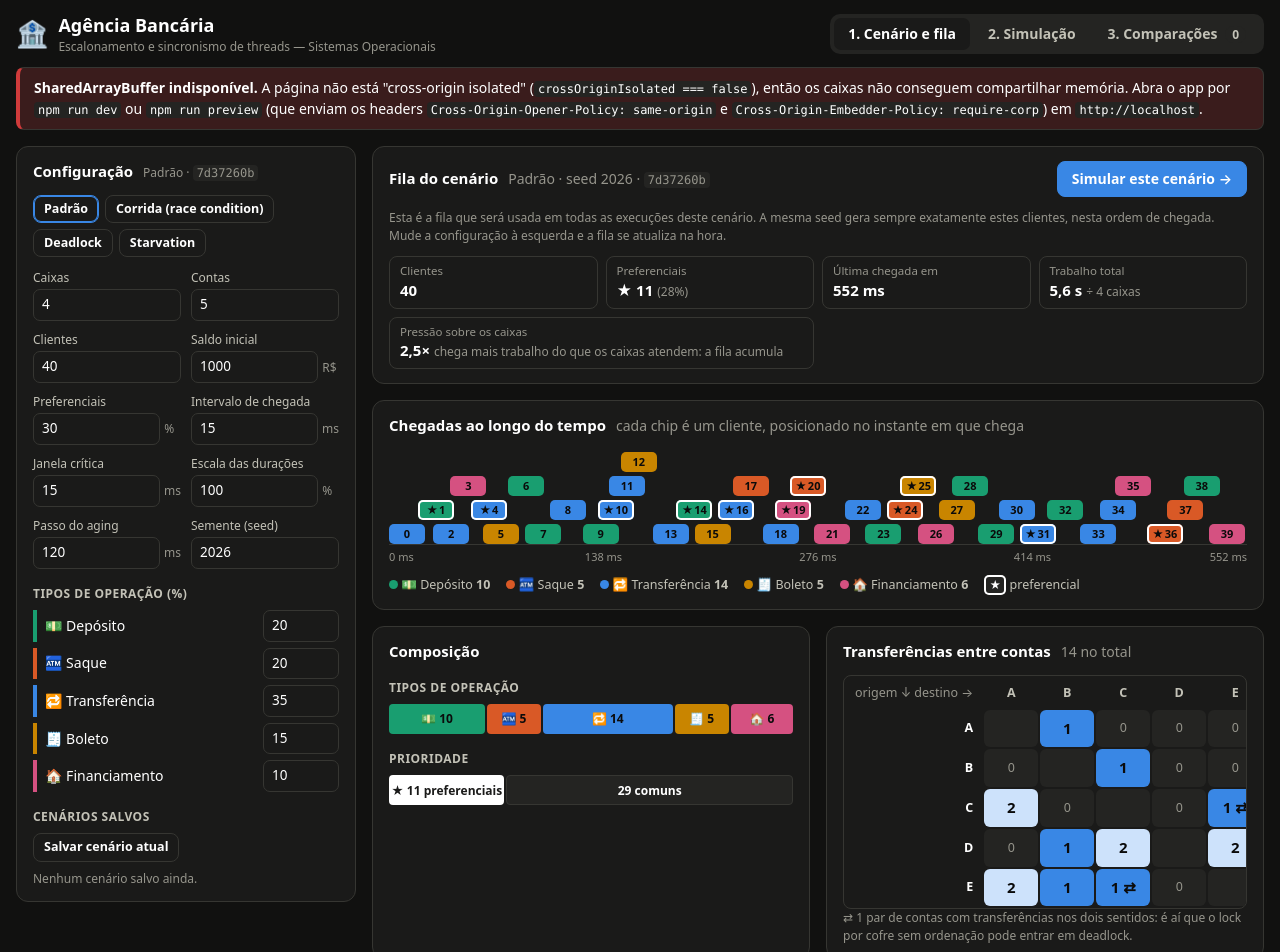
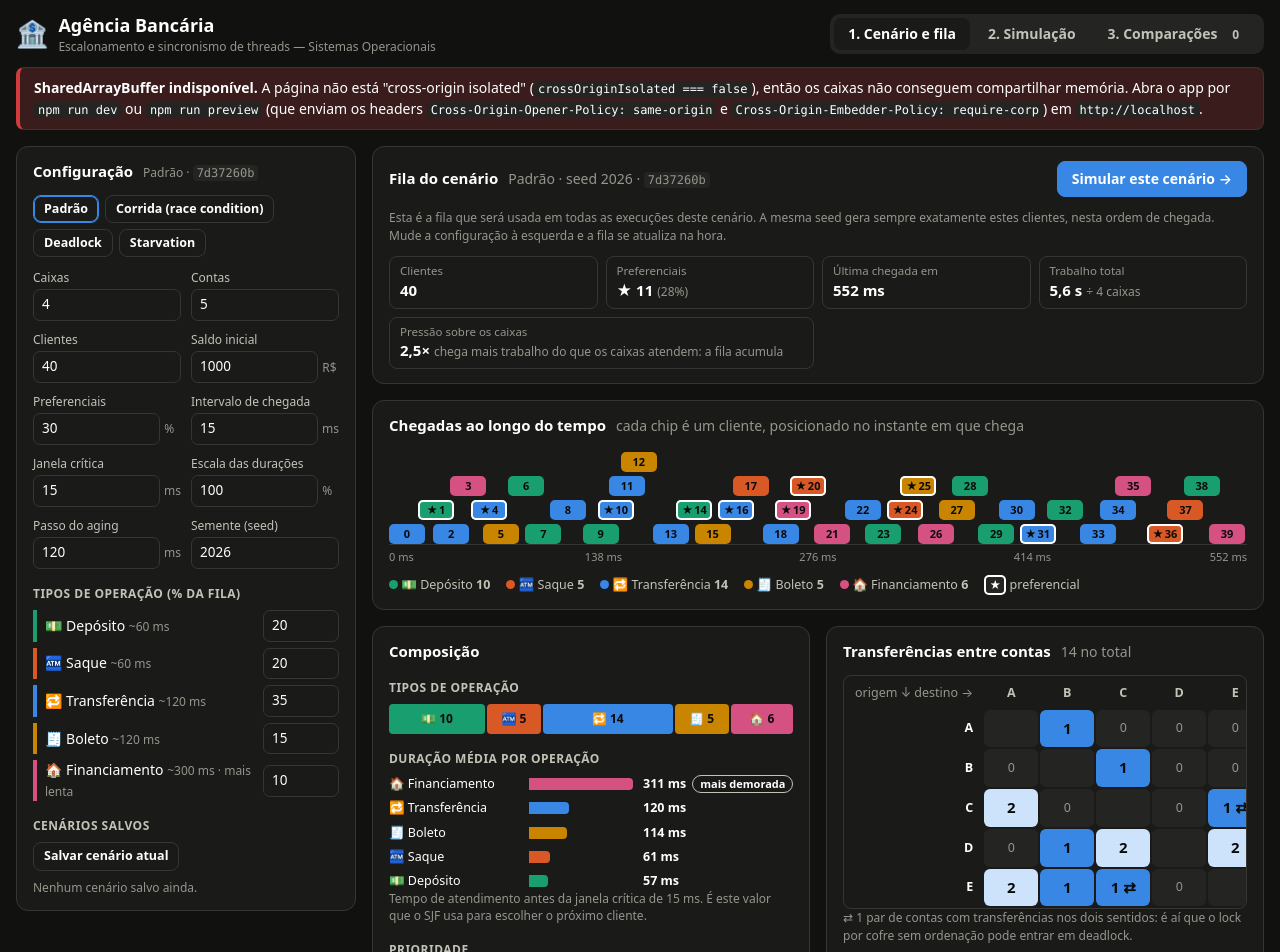
Before and after one commit to MatheusAndrade23/agencia-bancaria-c12, a React (Vite) app: page / in a window 1280 px wide. Shown: the top 952 px of the page. Built offline with nearby package versions, Linux system fonts and the light colour scheme.

Commit message:
Mostra a duração de cada operação e destaca a mais demorada

```diff
--- a/src/styles.css
+++ b/src/styles.css
@@ -268,3 +268,11 @@ th.num, td.num { text-align: right; }
 .transfer-matrix td { min-width: 54px; padding: 8px; }
 .transfer-matrix thead th:first-child { text-align: right; font-weight: 400; color: var(--text-muted); }
 .queue-table-full { max-height: 560px; }
+.duration-bars { display: flex; flex-direction: column; gap: 6px; }
+.duration-row { display: grid; grid-template-columns: 130px 1fr 150px; align-items: center; gap: 10px; font-size: 12.5px; }
+.duration-label { white-space: nowrap; }
+.duration-track { height: 12px; }
+.duration-fill { display: block; height: 100%; min-width: 3px; background: var(--op); border-radius: 0 4px 4px 0; }
+.duration-value { display: flex; align-items: center; gap: 6px; font-variant-numeric: tabular-nums; white-space: nowrap; }
+.tag { font-size: 11px; font-weight: 600; border: 1px solid var(--text-2); border-radius: 999px; padding: 0 7px; }
+.mix > span:first-child { min-width: 0; }
--- a/src/ui/ConfigPanel.tsx
+++ b/src/ui/ConfigPanel.tsx
@@ -1,6 +1,7 @@
 import { useMemo } from 'react'
 import { LIMITS, PRESETS, scenarioId } from '../sim/queue'
 import { OPS, type OpMix, type SavedScenario, type ScenarioConfig } from '../sim/types'
+import { formatMs } from './theme'
 
 interface Props {
   config: ScenarioConfig
@@ -48,6 +49,7 @@ export function ConfigPanel(props: Props) {
   const { config, scenarioName, scenarios, disabled, onChange } = props
   const set = (patch: Partial<ScenarioConfig>) => onChange({ ...config, ...patch })
   const setMix = (key: keyof OpMix, value: number) => onChange({ ...config, mix: { ...config.mix, [key]: value } })
+  const slowest = OPS.reduce((a, b) => (b.baseMs > a.baseMs ? b : a))
   const mixTotal = OPS.reduce((sum, op) => sum + config.mix[op.key], 0)
   const id = useMemo(() => scenarioId(config), [config])
 
@@ -99,12 +101,16 @@ export function ConfigPanel(props: Props) {
           <Field label="Semente (seed)" value={config.seed} min={0} max={4294967295} disabled={disabled} onChange={(v) => set({ seed: v })} />
         </div>
 
-        <h3>Tipos de operação (%)</h3>
+        <h3>Tipos de operação (% da fila)</h3>
         <div className="mix-grid">
           {OPS.map((op) => (
             <label key={op.key} className={`mix op-${op.key}`}>
               <span>
-                <span aria-hidden>{op.icon}</span> {op.label}
+                <span aria-hidden>{op.icon}</span> {op.label}{' '}
+                <span className="muted small">
+                  ~{formatMs((op.baseMs * config.durationScalePct) / 100)}
+                  {op === slowest && ' · mais lenta'}
+                </span>
               </span>
               <input
                 type="number"
--- a/src/ui/QueuePage.tsx
+++ b/src/ui/QueuePage.tsx
@@ -92,9 +92,17 @@ export function QueuePage({ config, clients, scenarioName, onGoToSimulation }: P
     const workUs = clients.reduce((sum, c) => sum + c.durationUs + config.criticalWindowMs * 1000, 0)
     const spanUs = clients[clients.length - 1]?.arrivalUs ?? 0
     const counts = OPS.map((_, op) => clients.filter((c) => c.op === op).length)
+    // duração média de atendimento de cada operação nesta fila, da mais demorada para a mais rápida
+    const durations = OPS.map((op, i) => {
+      const mine = clients.filter((c) => c.op === i)
+      const avgMs = mine.length ? mine.reduce((sum, c) => sum + c.durationUs, 0) / mine.length / 1000 : 0
+      return { op, count: mine.length, avgMs, totalMs: avgMs * mine.length }
+    })
+      .filter((d) => d.count > 0)
+      .sort((a, b) => b.avgMs - a.avgMs)
     // quanto trabalho chega por unidade de tempo, comparado ao que os caixas conseguem atender
     const pressure = spanUs > 0 ? workUs / config.tellers / spanUs : Infinity
-    return { preferential, workUs, spanUs, counts, pressure }
+    return { preferential, workUs, spanUs, counts, durations, pressure }
   }, [clients, config])
 
   const transfers = useMemo(() => {
@@ -193,6 +201,27 @@ export function QueuePage({ config, clients, scenarioName, onGoToSimulation }: P
               ) : null,
             )}
           </div>
+          <h3>Duração média por operação</h3>
+          <div className="duration-bars">
+            {stats.durations.map((d, i) => (
+              <div key={d.op.key} className={`duration-row op-${d.op.key}`} title={`${d.count} na fila · ${formatMs(d.totalMs)} de atendimento somado`}>
+                <span className="duration-label">
+                  {d.op.icon} {d.op.label}
+                </span>
+                <span className="duration-track">
+                  <span className="duration-fill" style={{ width: `${(d.avgMs / stats.durations[0].avgMs) * 100}%` }} />
+                </span>
+                <span className="duration-value">
+                  <strong>{formatMs(d.avgMs)}</strong>
+                  {i === 0 && stats.durations.length > 1 && <span className="tag">mais demorada</span>}
+                </span>
+              </div>
+            ))}
+          </div>
+          <p className="muted small">
+            Tempo de atendimento antes da janela crítica de {config.criticalWindowMs} ms. É este valor que o SJF usa para
+            escolher o próximo cliente.
+          </p>
           <h3>Prioridade</h3>
           <div className="stack-bar" role="img" aria-label="Proporção de preferenciais e comuns">
             {stats.preferential > 0 && (
```
